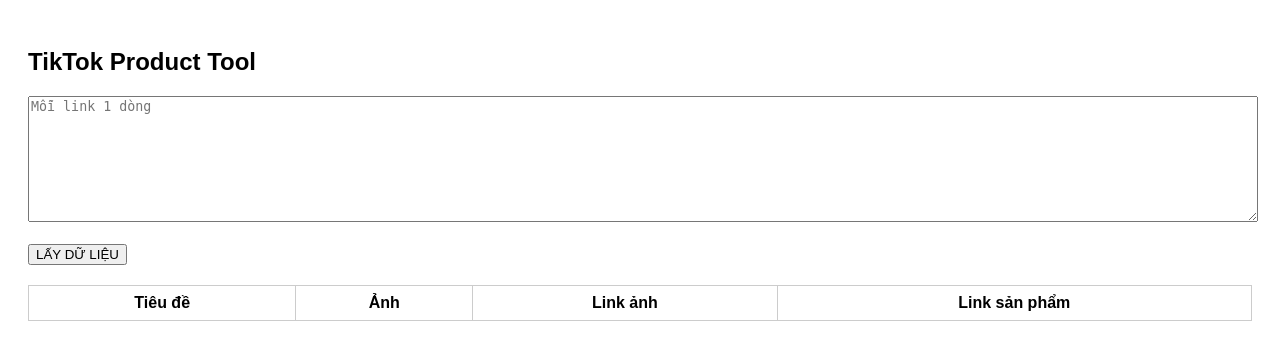
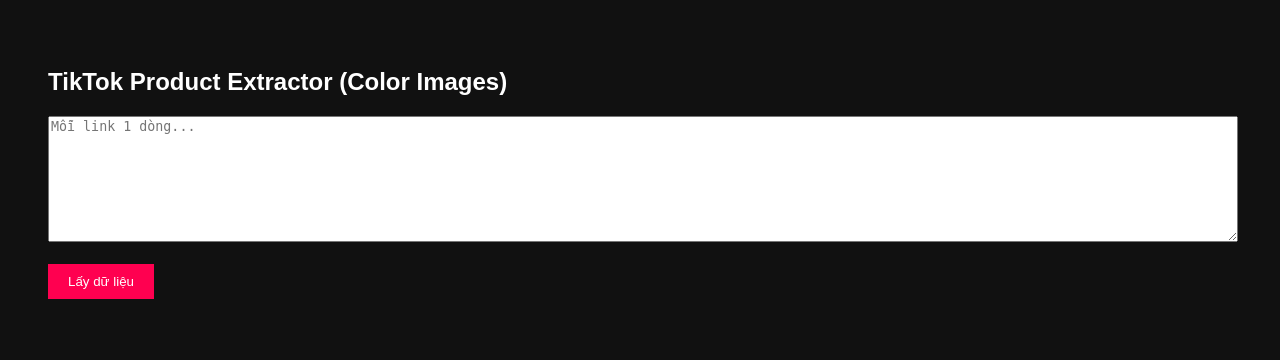
Before and after one commit to Nguyen040902/tiktok_tool, a Flask app: page / in a window 1280 px wide. Shown: the top 360 px of the page. Run offline with Flask 3, Linux system fonts and the light colour scheme; lists and menus that the app fills with data are empty.

Commit message:
Update index.html

```diff
--- a/templates/index.html
+++ b/templates/index.html
@@ -1,65 +1,46 @@
 <!DOCTYPE html>
-<html lang="vi">
+<html>
 <head>
-<meta charset="UTF-8">
-<title>TikTok Product Viewer</title>
-<style>
-body { font-family: Arial; padding: 20px }
-textarea { width: 100%; height: 120px }
-table { width: 100%; border-collapse: collapse; margin-top: 20px }
-th, td { border: 1px solid #ccc; padding: 8px }
-img { width: 80px }
-input { width: 100% }
-</style>
+    <title>TikTok Product Tool</title>
+    <style>
+        body { font-family: Arial; background:#111; color:white; padding:40px;}
+        textarea { width:100%; height:120px; }
+        table { width:100%; border-collapse: collapse; margin-top:20px;}
+        th, td { border:1px solid #333; padding:10px; text-align:left;}
+        th { background:#222;}
+        img { width:80px; border-radius:6px;}
+        button { padding:10px 20px; background:#ff0050; color:white; border:none; cursor:pointer;}
+    </style>
 </head>
 <body>
 
-<h2>TikTok Product Tool</h2>
+<h2>TikTok Product Extractor (Color Images)</h2>
 
-<textarea id="links" placeholder="Mỗi link 1 dòng"></textarea><br><br>
-<button onclick="fetchData()">LẤY DỮ LIỆU</button>
+<form method="POST">
+<textarea name="urls" placeholder="Mỗi link 1 dòng..."></textarea>
+<br><br>
+<button type="submit">Lấy dữ liệu</button>
+</form>
 
+{% if products %}
 <table>
-<thead>
 <tr>
-  <th>Tiêu đề</th>
-  <th>Ảnh</th>
-  <th>Link ảnh</th>
-  <th>Link sản phẩm</th>
+<th>Title</th>
+<th>Color</th>
+<th>Image</th>
+<th>Link</th>
 </tr>
-</thead>
-<tbody id="result"></tbody>
+
+{% for p in products %}
+<tr>
+<td>{{p.title}}</td>
+<td>{{p.color}}</td>
+<td><img src="{{p.image}}"></td>
+<td><a href="{{p.image}}" target="_blank">Open</a></td>
+</tr>
+{% endfor %}
 </table>
-
-<script>
-function fetchData() {
-  const urls = document.getElementById("links").value
-    .split("\n")
-    .map(l => l.trim())
-    .filter(l => l);
-
-  fetch("/", {
-    method: "POST",
-    headers: {"Content-Type": "application/json"},
-    body: JSON.stringify({urls})
-  })
-  .then(res => res.json())
-  .then(data => {
-    const tbody = document.getElementById("result");
-    tbody.innerHTML = "";
-
-    data.forEach(p => {
-      tbody.innerHTML += `
-        <tr>
-          <td>${p.title}</td>
-          <td><img src="${p.image}"></td>
-          <td><input value="${p.image}" onclick="this.select()"></td>
-          <td><input value="${p.product_url}" onclick="this.select()"></td>
-        </tr>`;
-    });
-  });
-}
-</script>
+{% endif %}
 
 </body>
 </html>
```
